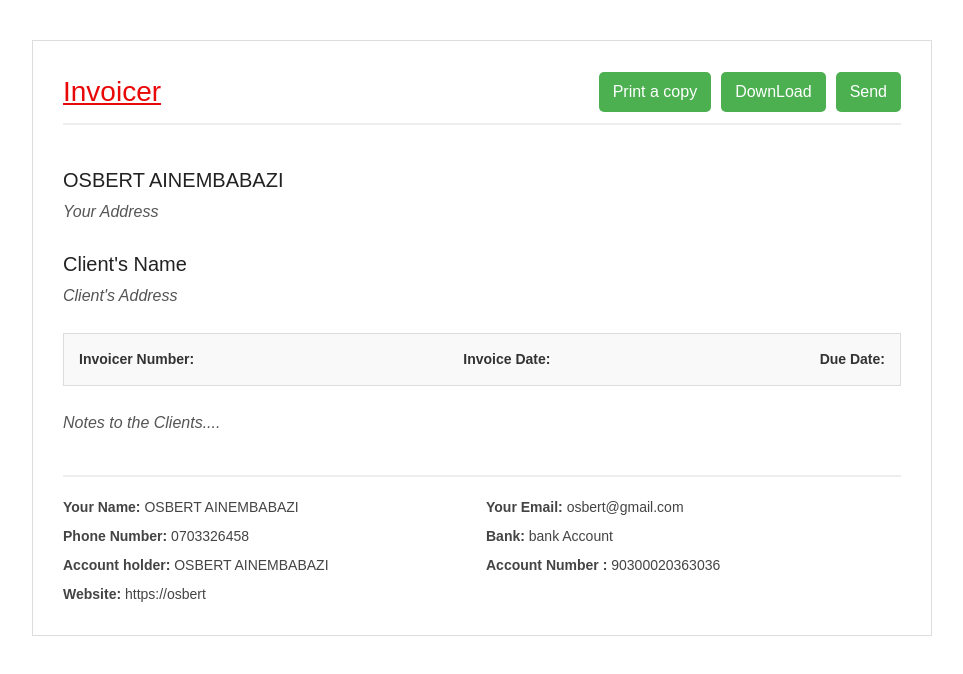
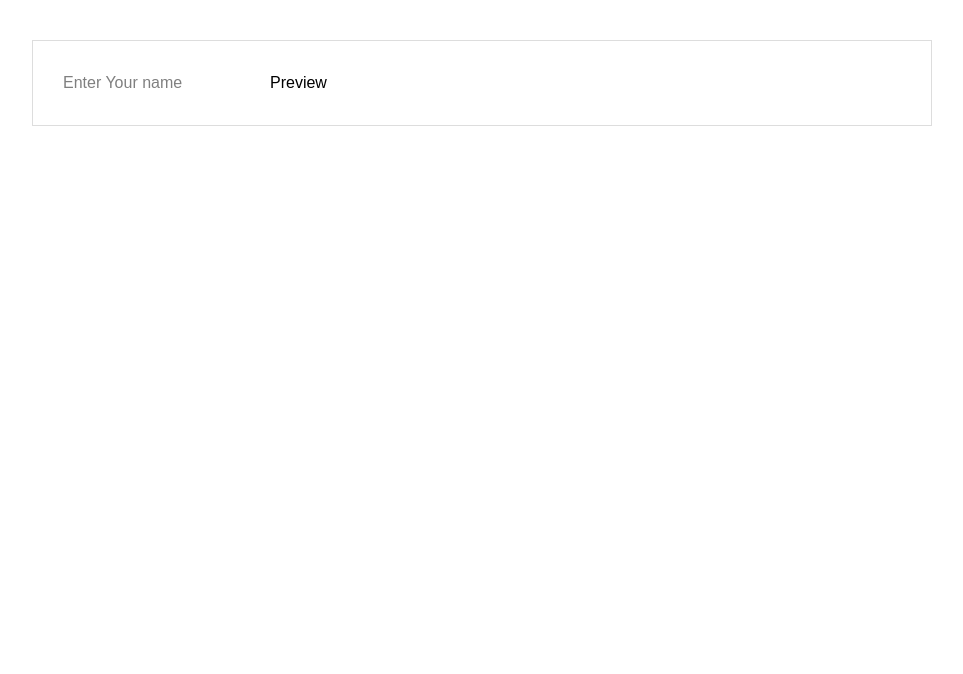
Before and after one commit to OJOK314/billing-system, a React (Vite) app: page / in a window 1280 px wide. Shown: the top 674 px of the page, without its empty margins (158-1121 px from the left). Built offline with nearby package versions, Linux system fonts and the light colour scheme.

Commit message:
add onchange and onclick event in to the file

```diff
--- a/src/App.jsx
+++ b/src/App.jsx
@@ -1,72 +1,47 @@
-import React from "react"
-import "./App.css"
+import React, { useState } from "react";
+import Footer from "./components/Footer";
+import Notes from "./components/Notes";
+import "./App.css";
+import Table from "./components/Table";
+import Header from "./components/Header";
+import MainDetails from "./components/MainDetails";
+import ClientDetails from "./components/ClientDetails";
+import Date from "./components/Date";
 
 function App() {
+  const [showInvoice, setShowInvoice] = useState(false);
 
-   function handleprint() {
-    window.print()
-
-   }
+  function handleprint() {
+    window.print();
+  }
 
   return (
     <>
-   <main>
-   <header>
-    <div>
-      <h2>Invoicer</h2>
-    </div>
+      <main>
 
-    <div>
-      <ul>
-        <button  onClick={handleprint}>Print a copy</button>
-         <button>DownLoad</button>
-          <button>Send</button>
+        {showInvoice ? (
 
-      </ul>
-    </div>
-   </header>
+          <div>
+        <Header handleprint={handleprint} />
+        <MainDetails />
+        <ClientDetails />
+        <Date />
+        <Table />
+        <Notes />
+        <footer />
+          <button onClick={() => setShowInvoice(false)}>Edit Information</button>
+        </div>
+        ): (
 
+         <div>
+           <input type="text" name="text" id="text" placeholder="Enter Your name" autoComplete="off" onChange={(e) => setShowInvoice(e.target.value)}/>
+          <button onClick={() => setShowInvoice(true)}>Preview</button>
+         </div>
+        )}
 
-   <section>
-    <h2>OSBERT AINEMBABAZI</h2>
-    <p>Your Address</p>
-   </section>
-
-
-   <section>
-    <h2>Client's Name</h2>
-    <p>
-      Client's Address
-    </p>
-   </section>
-
-   <article>
-    <ul>
-      <li><span className="font-bold ">Invoicer Number:</span></li>
-      <li><span className="font-bold ">Invoice Date:</span></li>
-      <li><span className="font-bold ">Due Date:</span></li>
-    </ul>
-   </article>
-
-   <section>
-    <p>Notes to the Clients....</p>
-   </section>
-
-   <footer>
-    <ul>
-      <li> <span className="font-bold ">Your Name:</span> OSBERT AINEMBABAZI</li>
-         <li> <span className="font-bold ">Your Email:</span> osbert@gmail.com</li>
-            <li> <span className="font-bold ">Phone Number:</span> 0703326458</li>
-
-                  <li> <span className="font-bold ">Bank: </span>bank Account</li>
-                     <li> <span className="font-bold ">Account holder: </span>OSBERT AINEMBABAZI</li>
-                        <li> <span className="font-bold ">Account Number :</span> 90300020363036</li>
-                        <li> <span className="font-bold ">Website: </span>https://osbert</li>
-    </ul>
-   </footer>
-    </main>
+      </main>
     </>
-  )
+  );
 }
 
-export default App
+export default App;
--- a/src/components/ClientDetails.jsx
+++ b/src/components/ClientDetails.jsx
@@ -3,6 +3,12 @@ import React from 'react'
 const ClientDetails = () => {
   return (
     <div>
+        <section>
+    <h2>Client's Name</h2>
+    <p>
+      Client's Address
+    </p>
+   </section>
 
     </div>
   )
--- a/src/components/Date.jsx
+++ b/src/components/Date.jsx
@@ -4,6 +4,13 @@
    return (
      <div>
 
+   <article>
+    <ul>
+      <li><span className="font-bold ">Invoicer Number:</span></li>
+      <li><span className="font-bold ">Invoice Date:</span></li>
+      <li><span className="font-bold ">Due Date:</span></li>
+    </ul>
+   </article>
      </div>
    )
  }
--- a/src/components/Footer.jsx
+++ b/src/components/Footer.jsx
@@ -1,9 +1,20 @@
 import React from 'react'
 
-const Footer = () => {
+const Footer = ({}) => {
   return (
     <div>
+      <footer>
+    <ul>
+      <li> <span className="font-bold ">Your Name:</span> OSBERT AINEMBABAZI</li>
+         <li> <span className="font-bold ">Your Email:</span> osbert@gmail.com</li>
+            <li> <span className="font-bold ">Phone Number:</span> 0703326458</li>
 
+                  <li> <span className="font-bold ">Bank: </span>bank Account</li>
+                     <li> <span className="font-bold ">Account holder: </span>OSBERT AINEMBABAZI</li>
+                        <li> <span className="font-bold ">Account Number :</span> 90300020363036</li>
+                        <li> <span className="font-bold ">Website: </span>https://osbert</li>
+    </ul>
+   </footer>
     </div>
   )
 }
--- a/src/components/Header.jsx
+++ b/src/components/Header.jsx
@@ -1,9 +1,22 @@
 import React from 'react'
 
-const Header = () => {
+const Header = ({handleprint}) => {
   return (
     <div>
+       <header>
+    <div>
+      <h2>Invoicer</h2>
+    </div>
 
+    <div>
+      <ul>
+        <button  onClick={handleprint}>Print</button>
+         <button>DownLoad</button>
+          <button>Send</button>
+
+      </ul>
+    </div>
+   </header>
     </div>
   )
 }
--- a/src/components/MainDetails.jsx
+++ b/src/components/MainDetails.jsx
@@ -3,7 +3,10 @@ import React from 'react'
 const MainDetails = () => {
   return (
     <div>
-
+        <section>
+    <h2>OSBERT AINEMBABAZI</h2>
+    <p>Your Address</p>
+   </section>
     </div>
   )
 }
--- a/src/components/Notes.jsx
+++ b/src/components/Notes.jsx
@@ -3,7 +3,9 @@ import React from 'react'
 const Notes = () => {
   return (
     <div>
-
+       <section>
+    <p>Notes to the Clients....</p>
+   </section>
     </div>
   )
 }
--- a/src/components/Table.jsx
+++ b/src/components/Table.jsx
@@ -3,7 +3,7 @@ import React from 'react'
 const Table = () => {
   return (
     <div>
-
+      <p>This is the table</p>
     </div>
   )
 }
```
